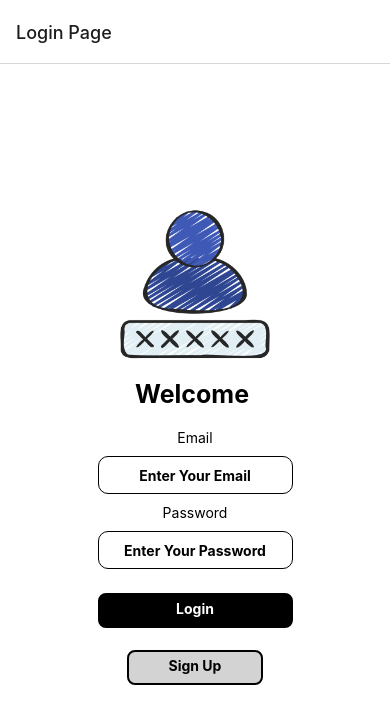
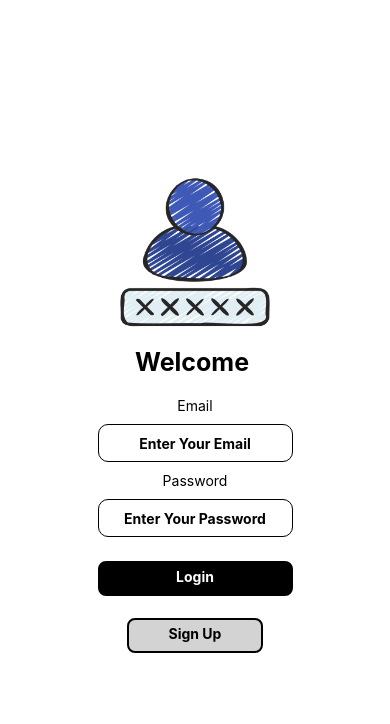
Before and after one commit to MuhsinOztufekci/ProjectRN, a React Native app: screen / in a window 390 px wide. Shown: the top 724 px of the page. Built offline with nearby package versions, Linux system fonts and the light colour scheme.

Commit message:
Navigation system updated to diff system new system checks user login status and give permissons diff pages

```diff
--- a/App.js
+++ b/App.js
@@ -1,21 +1,10 @@
 import React from 'react'
-import LoginPage from './src/screens/LoginPage'
-import { NavigationContainer } from '@react-navigation/native'
-import { createNativeStackNavigator } from '@react-navigation/native-stack'
-import SignupPage from './src/screens/SignupPage'
-
-const Stack = createNativeStackNavigator()
+import RootNavigation from './src/navigation/rootNavigation'
 
 
 const App = () => {
   return (
-    <NavigationContainer>
-      <Stack.Navigator>
-        <Stack.Screen name='Login Page' component={LoginPage} />
-        <Stack.Screen name='SignUp Page' component={SignupPage} />
-      </Stack.Navigator>
-    </NavigationContainer>
-  )
+    <RootNavigation />)
 }
 
 export default App
--- /dev/null
+++ b/src/navigation/AuthStack.js
@@ -0,0 +1,19 @@
+import React from 'react'
+import { LoginPage, SignupPage } from '../screens/index.js'
+import { createNativeStackNavigator } from '@react-navigation/native-stack'
+
+const Stack = createNativeStackNavigator()
+
+const AuthStack = () => {
+    return (
+        <Stack.Navigator
+            initialRouteName='Login Page'
+            screenOptions={{ headerShown: false }}>
+
+            <Stack.Screen name='Login Page' component={LoginPage} />
+            <Stack.Screen name='SignUp Page' component={SignupPage} />
+        </Stack.Navigator>
+    )
+}
+
+export default AuthStack
--- /dev/null
+++ b/src/navigation/UserStack.js
@@ -0,0 +1,18 @@
+import React from 'react'
+import { HomePage, ProfilePage } from '../screens/index.js'
+import { createNativeStackNavigator } from '@react-navigation/native-stack'
+
+const Stack = createNativeStackNavigator()
+
+const UserStack = () => {
+    return (
+        <Stack.Navigator
+            initialRouteName='Home Page'
+            screenOptions={{ headerShown: false }}>
+            <Stack.Screen name='Home Page' component={HomePage} />
+            <Stack.Screen name='Profile Page' component={ProfilePage} />
+        </Stack.Navigator>
+    )
+}
+
+export default UserStack
--- /dev/null
+++ b/src/navigation/rootNavigation.js
@@ -0,0 +1,21 @@
+import React from 'react'
+import { NavigationContainer } from '@react-navigation/native'
+import AuthStack from './AuthStack'
+import UserStack from './UserStack'
+
+const rootNavigation = () => {
+
+    const isAuth = false
+
+    return (
+        <NavigationContainer>
+            {
+                !isAuth
+                    ? <AuthStack />
+                    : <UserStack />
+            }
+        </NavigationContainer>
+    )
+}
+
+export default rootNavigation
--- /dev/null
+++ b/src/screens/HomePage.js
@@ -0,0 +1,14 @@
+import { StyleSheet, Text, View } from 'react-native'
+import React from 'react'
+
+const HomePage = () => {
+    return (
+        <View>
+            <Text>HomePage</Text>
+        </View>
+    )
+}
+
+export default HomePage
+
+const styles = StyleSheet.create({})
--- /dev/null
+++ b/src/screens/ProfilePage.js
@@ -0,0 +1,14 @@
+import { StyleSheet, Text, View } from 'react-native'
+import React from 'react'
+
+const ProfilePage = () => {
+    return (
+        <View>
+            <Text>ProfilePage</Text>
+        </View>
+    )
+}
+
+export default ProfilePage
+
+const styles = StyleSheet.create({})
--- a/src/screens/SignupPage.js
+++ b/src/screens/SignupPage.js
@@ -3,10 +3,16 @@
 
 export default function SignupPage() {
     return (
-        <View>
+        <View style={styles.container}>
             <Text>SignupPage</Text>
         </View>
     )
 }
 
-const styles = StyleSheet.create({})
+const styles = StyleSheet.create({
+    container: {
+        flex: 1,
+        justifyContent: 'center',
+        alignItems: 'center'
+    }
+})
--- /dev/null
+++ b/src/screens/index.js
@@ -0,0 +1,12 @@
+import LoginPage from "./LoginPage";
+import SignupPage from "./SignupPage";
+import ProfilePage from "./ProfilePage";
+import HomePage from "./HomePage";
+
+
+export {
+    LoginPage,
+    SignupPage,
+    HomePage,
+    ProfilePage
+}
```
